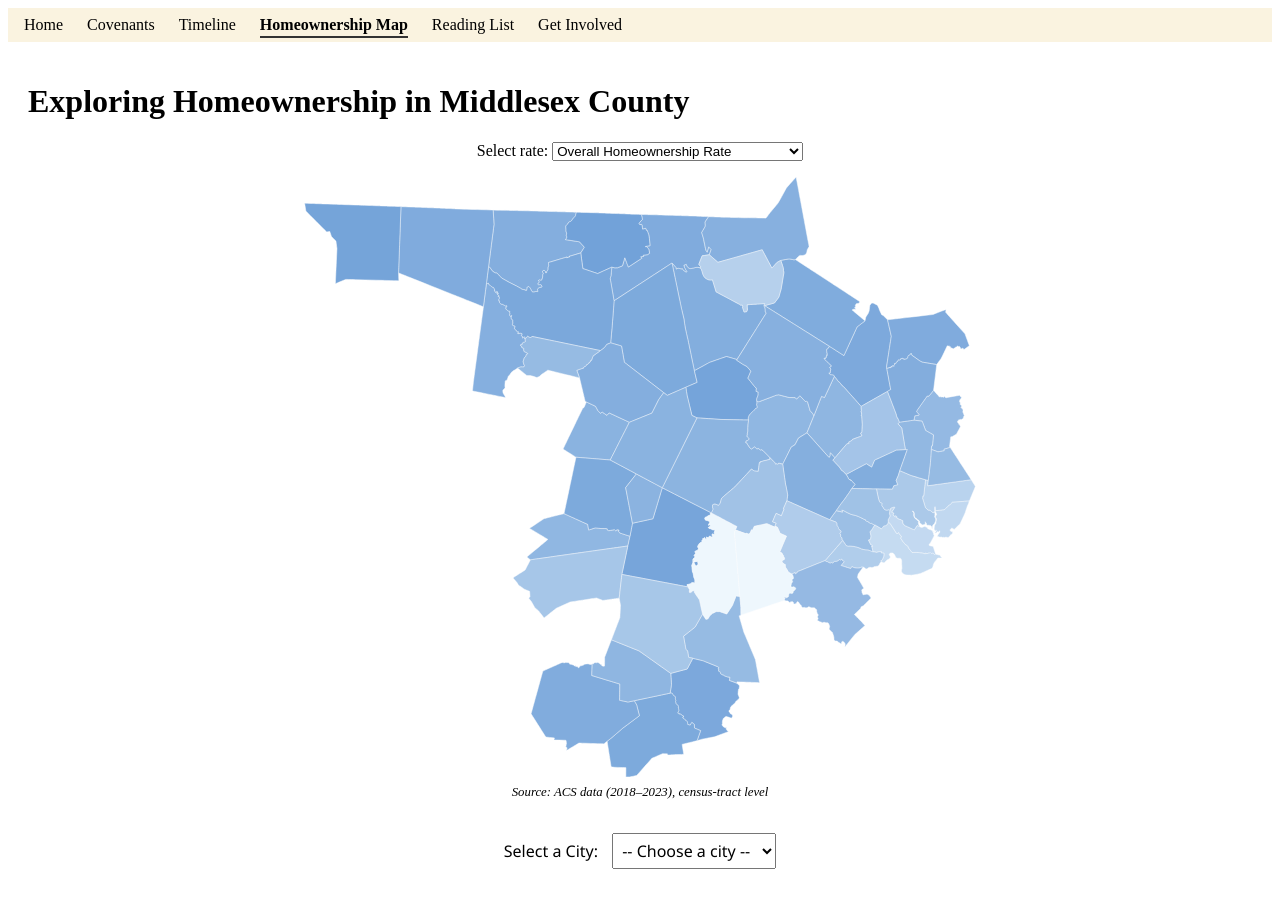
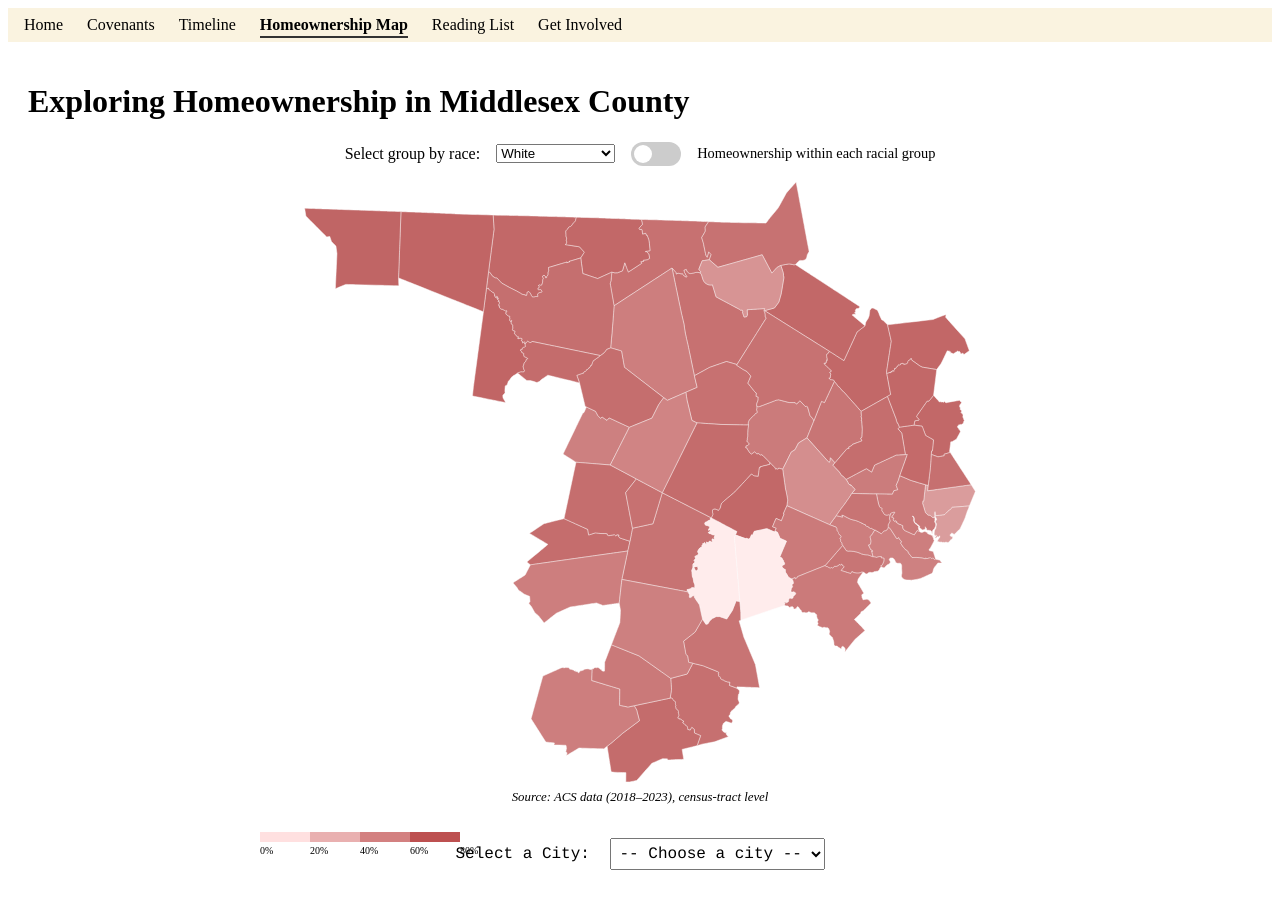
Before and after one commit to kjammons/FP_HOME, a SvelteKit app: page /white_homeownership in a window 1280 px wide. Shown: the top 924 px of the page. Built offline with nearby package versions, Linux system fonts and the light colour scheme.

Commit message:
Mapview changes_May6

```diff
--- a/src/lib/utils/MapScales.js
+++ b/src/lib/utils/MapScales.js
@@ -17,5 +17,5 @@ export function createOwnerRateScale(features) {
   const min = d3.min(values);
   const max = d3.max(values);
 
-  return d3.scaleSequential(d3.interpolate("#e3f2fd","#1565c0")).domain([min, max]);
+  return d3.scaleSequential(d3.interpolateRgb("#ffe0e0", "#990000")).domain([min, max]);
 }
--- a/src/routes/white_homeownership/MapView.svelte
+++ b/src/routes/white_homeownership/MapView.svelte
@@ -15,27 +15,89 @@
   const width = 800;
   const height = 600;
 
+  let selectedRace = 'White';
+  let showShare = false;
+
   // which field we color by
-  let selectedRateType = 'j_OWNER_RATE';
+  let selectedRateType;
 
   // color scale instance
   let colorScale;
 
-  const rateTypeLabels = {
-    j_OWNER_RATE: 'Overall Homeownership Rate',
-    'j_WHITE HOMEOWNERSHIP RATE (AS OF TOTAL)': 'White Homeownership Rate',
-    'j_BLACK HOME OWNERSHIP RATE': 'Black Homeownership Rate',
-    'j_ASIAN_HOMEOWNERSHIP_RATE': 'Asian Homeownership Rate',
-    'j_AMERICAN_INDIAN_HOMEOWNERSHIP_RATE': 'American Indian Homeownership Rate',
-    'j_NATIVE_HAWAIIAN_HOMEOWNERSHIP_RATE': 'Native Hawaiian Homeownership Rate',
-    'j_OTHER RACE HOMEOWNERSHIP RATE': 'Other Race Homeownership Rate'
+  const raceFields = {
+    'White': {
+      rate: 'j_WHITE HOMEOWNERSHIP RATE (AS OF TOTAL)',
+      share: 'j_SHARE_OWNER_WHITE'
+    },
+    'Black': {
+      rate: 'j_BLACK HOME OWNERSHIP RATE',
+      share: 'j_SHARE_OWNER_BLACK'
+    },
+    'Asian': {
+      rate: 'j_ASIAN HOMEOWNERSHIP_RATE',
+      share: 'j_SHARE_OWNER_ASIAN'
+    },
+    'American Indian': {
+      rate: 'j_AMERICAN INDIAN HOMEOWNERSHIP_RATE',
+      share: 'j_SHARE_OWNER_AMERICAN_INDIAN'
+    },
+    'Native Hawaiian': {
+      rate: 'j_NATIVE HAWAIIAN HOMEOWNERSHIP_RATE',
+      share: 'j_SHARE_OWNER_NATIVE_HAWAIIAN'
+    },
+    'Other': {
+      rate: 'j_OTHER RACE HOMEOWNERSHIP RATE',
+      share: 'j_SHARE_OWNER_OTHER'
+    }
   };
+
+  // const rateTypeLabels = {
+  //   'j_OWNER_RATE': 'Overall Homeownership Rate',
+  //   'j_WHITE HOMEOWNERSHIP RATE (AS OF TOTAL)': 'White Homeownership Rate',
+  //   'j_BLACK HOME OWNERSHIP RATE': 'Black Homeownership Rate',
+  //   'j_ASIAN HOMEOWNERSHIP_RATE': 'Asian Homeownership Rate',
+  //   'j_AMERICAN INDIAN HOMEOWNERSHIP_RATE': 'American Indian Homeownership Rate',
+  //   'j_NATIVE HAWAIIAN HOMEOWNERSHIP_RATE': 'Native Hawaiian Homeownership Rate',
+  //   'j_OTHER RACE HOMEOWNERSHIP RATE': 'Other Race Homeownership Rate',
+
+  //   'j_SHARE_OWNER_WHITE': 'Share of White Homeowners among All',
+  // 'j_SHARE_OWNER_BLACK': 'Share of Black Homeowners among All',
+  // 'j_SHARE_OWNER_ASIAN': 'Share of Asian Homeowners among All',
+  // 'j_SHARE_OWNER_AMERICAN_INDIAN': 'Share of American Indian Homeowners among All',
+  // 'j_SHARE_OWNER_NATIVE_HAWAIIAN': 'Share of Native Hawaiian Homeowners among All',
+  // 'j_SHARE_OWNER_OTHER': 'Share of Other Race Homeowners among All'
+
+  // };
+
+  $: selectedRateType = showShare ? raceFields[selectedRace].share : raceFields[selectedRace].rate;
+  $: tooltipLabel = showShare ? `Share of ${selectedRace} Homeowners` : `${selectedRace} Homeownership Rate`;
 
   onMount(async () => {
     // 1️⃣ Fetch the GeoJSON from your static folder
     try {
       const res = await fetch(`${base}/data/SB_ACSDATA_2.geojson`);
       geoData = await res.json();
+
+      geoData.features.forEach(f => {
+  const props = f.properties;
+  const totalOwners = +props['j_OWNER HOUSING UNITS']; // total owner-occupied housing units
+
+  // Add a derived value only if data is valid
+  props['j_SHARE_OWNER_WHITE'] =
+    totalOwners ? +props['j_TOTAL OWNERS_WHITE'] / totalOwners : NaN;
+  props['j_SHARE_OWNER_BLACK'] =
+    totalOwners ? +props['j_TOTAL OWNERS_BLACK'] / totalOwners : NaN;
+  props['j_SHARE_OWNER_ASIAN'] =
+    totalOwners ? +props['j_TOTAL OWNERS_ASIAN'] / totalOwners : NaN;
+  props['j_SHARE_OWNER_AMERICAN_INDIAN'] =
+    totalOwners ? +props['j_TOTAL OWNERS_AMERICAN INDIAN'] / totalOwners : NaN;
+  props['j_SHARE_OWNER_NATIVE_HAWAIIAN'] =
+    totalOwners ? +props['j_TOTAL OWNERS_NATIVE HAWAIIAN'] / totalOwners : NaN;
+  props['j_SHARE_OWNER_OTHER'] =
+    totalOwners ? +props['j_TOTAL OWNERS_some other race'] / totalOwners : NaN;
+});
+
+
     } catch (err) {
       return console.error('Error loading GeoJSON:', err);
     }
@@ -87,6 +149,7 @@
         .attr('d', pathGen)
         .attr('fill', d => {
           const v = +d.properties[selectedRateType];
+          console.log(selectedRateType, v);
           return isNaN(v) ? '#ccc' : colorScale(v);
         })
         .attr('stroke', '#fafafa')
@@ -112,10 +175,8 @@
         d3.select(tooltipEl)
           .style('opacity', 1)
           .html(
-            `<strong>${city}</strong><br/>${
-              rateTypeLabels[selectedRateType]
-            }: ${isNaN(pct) ? 'N/A' : pct + '%'}`
-          )
+  `<strong>${city}</strong><br/>${tooltipLabel}: ${isNaN(pct) ? 'N/A' : pct + '%'}`
+)
           .style('left', evt.pageX + 10 + 'px')
           .style('top', evt.pageY + 10 + 'px');
         // fade others
@@ -124,7 +185,7 @@
           .transition()
           .duration(200)
           .style('opacity', p =>
-            p === d ? 1 : 0.2
+            p === d ? 1 : 0.6
           );
       })
       .on('mousemove', evt => {
@@ -151,18 +212,53 @@
       selectedCity.set('');
       renderMap();
     });
+    drawLegend(colorScale, svg, 20, 650, 200, 10);
   }
+
+  function drawLegend(scale, svg, x = 20, y = height - 50, width = 200, height = 10) {
+  const legendGroup = svg.append('g')
+    .attr('transform', `translate(${x}, ${y})`);
+
+  const legendValues = scale.ticks ? scale.ticks(5) : d3.ticks(scale.domain()[0], scale.domain()[1], 5);
+  const rectWidth = width / (legendValues.length - 1);
+
+  // Gradient legend
+  legendGroup.selectAll('rect')
+    .data(legendValues.slice(0, -1))
+    .join('rect')
+    .attr('x', (d, i) => i * rectWidth)
+    .attr('y', 0)
+    .attr('width', rectWidth)
+    .attr('height', height)
+    .attr('fill', d => scale(d));
+
+  // Tick labels
+  legendGroup.selectAll('text')
+    .data(legendValues)
+    .join('text')
+    .attr('x', (d, i) => i * rectWidth)
+    .attr('y', height + 12)
+    .attr('font-size', '10px')
+    .text(d => (d * 100).toFixed(0) + '%');
+}
+
 </script>
 
 <h1>Exploring Homeownership in Middlesex County</h1>
 
 <div class="rate-toggle">
-  <label for="rate-select">Select rate:</label>
-  <select id="rate-select" bind:value={selectedRateType}>
-    {#each Object.entries(rateTypeLabels) as [key, label]}
-      <option value={key}>{label}</option>
+  <label for="race-select">Select  group by race:</label>
+  <select id="race-select" bind:value={selectedRace}>
+    {#each Object.keys(raceFields) as race}
+      <option value={race}>{race}</option>
     {/each}
   </select>
+
+  <label class="switch">
+    <input type="checkbox" bind:checked={showShare} />
+    <span class="slider"></span>
+  </label>
+  <span class="toggle-label">{showShare ? 'Racial share of all homeowners ' : 'Homeownership within each racial group'}</span>
 </div>
 
 <svg bind:this={svgEl}></svg>
@@ -178,11 +274,59 @@
     margin: auto;
     width: 800px;
     height: 600px;
+    overflow: visible;
   }
 
   .rate-toggle {
-    text-align: center;
+    display: flex;
+    justify-content: center;
+    align-items: center;
+    gap: 1rem;
     margin-bottom: 1rem;
+  }
+
+  .switch {
+    position: relative;
+    display: inline-block;
+    width: 50px;
+    height: 24px;
+  }
+
+  .switch input {
+    opacity: 0;
+    width: 0;
+    height: 0;
+  }
+
+  .slider {
+    position: absolute;
+    top: 0; left: 0; right: 0; bottom: 0;
+    background-color: #ccc;
+    border-radius: 24px;
+    transition: .4s;
+  }
+
+  .slider:before {
+    position: absolute;
+    content: "";
+    height: 18px;
+    width: 18px;
+    left: 3px;
+    bottom: 3px;
+    background-color: white;
+    border-radius: 50%;
+    transition: .4s;
+  }
+
+  input:checked + .slider {
+    background-color: #2196F3;
+  }
+  input:checked + .slider:before {
+    transform: translateX(26px);
+  }
+
+  .toggle-label {
+    font-size: 0.9rem;
   }
 
   .tooltip {
--- a/src/routes/white_homeownership/Selection.svelte
+++ b/src/routes/white_homeownership/Selection.svelte
@@ -119,7 +119,7 @@ const innerHeight = svgHeight - margin.top - margin.bottom;
     "Asian": "#11A579",
     "American Indian": "#CA73C6",
     "Native Hawaiian": "#D05D02",
-    "Other": "#3969AC"
+    "Other": "#7F3C8D"
   };
 
   const xScale = d3.scaleLinear()
@@ -175,7 +175,7 @@ const raceColors = {
   "Asian": "#11A579",
   "American Indian": "#CA73C6",
   "Native Hawaiian": "#D05D02",
-  "Other": "#3969AC"
+  "Other": "#7F3C8D"
 };
 
 const filteredValues = values.filter(d => d.pop > 0);
@@ -277,31 +277,31 @@ g.selectAll('text')
   .selection {
     margin-bottom: 20px;
     text-align: center;
-    font-family: 'Segoe UI', 'Helvetica Neue', sans-serif;
+    font-family: 'Courier', monospace;
   }
   label {
     font-size: 1rem;
     margin-right: 10px;
     font-size: 100%;
-    font-family: 'Segoe UI', 'Helvetica Neue', sans-serif;
+    font-family: 'Courier', monospace;
   }
 
   h2{
     font-size: 1rem;
     margin-right: 10px;
     font-size: 120%;
-    font-family: 'Segoe UI', 'Helvetica Neue', sans-serif;
+    font-family: 'Courier', monospace;
   }
 
   p{
     font-size: 1rem;
     margin-right: 10px;
     font-size: 150%;
-    font-family: 'Segoe UI', 'Helvetica Neue', sans-serif;
+    font-family: 'Courier', monospace;
   }
   select {
     font-size: 1rem;
-    font-family: 'Segoe UI', 'Helvetica Neue', sans-serif;
+    font-family: 'Courier', monospace;
     padding: 5px;
   }
   .combined-charts-container {
@@ -323,12 +323,12 @@ g.selectAll('text')
     padding: 10px;
     border: 1px #ccc;
     text-align: center;
-    font-family: 'Segoe UI', 'Helvetica Neue', sans-serif;
+    font-family: 'Courier', monospace;
   }
 
   .no-data-text {
     font-size: 150%;
-    font-family: 'Segoe UI', 'Helvetica Neue', sans-serif;
+    font-family: 'Courier', monospace;
     fill: #666;
     text-anchor: middle;
   }
--- a/src/routes/white_homeownership/TextBox.svelte
+++ b/src/routes/white_homeownership/TextBox.svelte
@@ -17,8 +17,8 @@
 
 <style>
   div {
-    font-family: 'Segoe UI', 'Helvetica Neue', sans-serif;
-    font-size: 70%;
+    font-family: 'Courier', monospace;
+    font-size: 50%;
   }
 
   .text-box {
```
Also changed, not shown: 2 other files (tests, documents, lock files or other folders).
